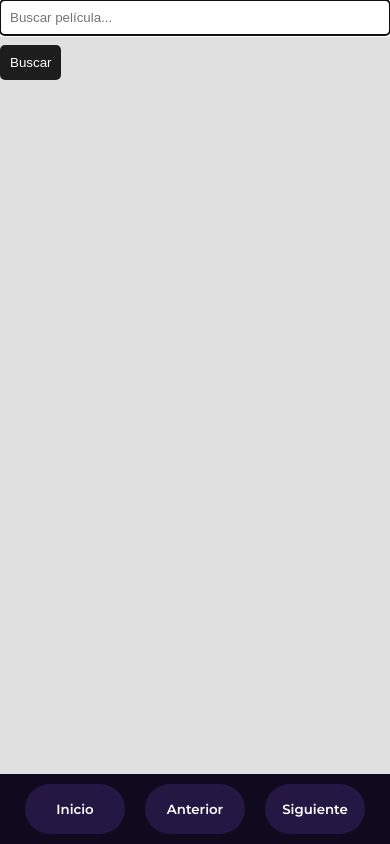
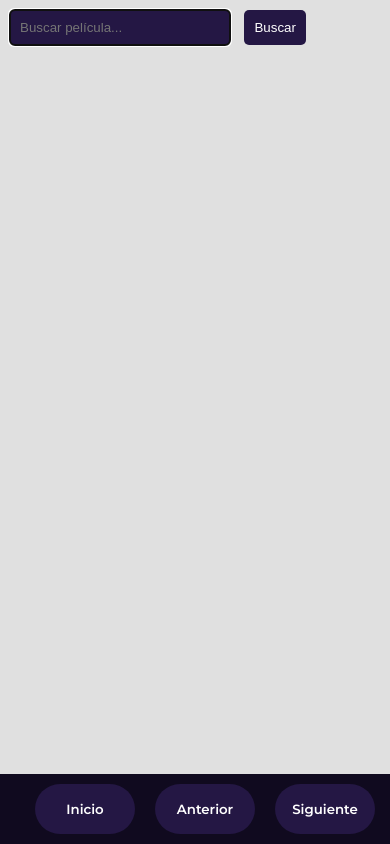
Before and after one commit to RSalasOrozco/Prueba-de-como-conectarse-a-una-API-TMDB, a website: page Proyecto/index.html in a window 390 px wide. Drawn offline with Linux system fonts and the light colour scheme; no server answers.

```diff
--- a/estilos.css
+++ b/Proyecto/estilos.css
@@ -1,13 +1,8 @@
-* {
-  margin: 0;
-  padding: 0;
-  box-sizing: border-box;
-}
-
 body {
   font-family: "Montserrat", sans-serif;
   background: #e0e0e0;
   color: #1d1d1d;
+  margin: 0;
 }
 
 .contenedor {
@@ -89,17 +84,29 @@
 }
 
 #searchInput {
-  width: 100%;
+  width: 200px;
   padding: 10px;
   border: none;
   border-radius: 5px;
-  margin-bottom: 10px;
+  margin: 10px;
+  background: #241744;
+  color: #fff;
 }
 #searchButton {
   padding: 10px;
   border: none;
   border-radius: 5px;
-  background: #1d1d1d;
+  background: #241744;
   color: #fff;
   cursor: pointer;
 }
+
+@media (max-width: 640px) {
+  .movie-grid {
+    grid-template-columns: 1fr;
+  }
+
+  .movie-poster {
+    height: 300px;
+  }
+}
--- /dev/null
+++ b/package.json
@@ -0,0 +1,5 @@
+{
+  "dependencies": {
+    "bootstrap": "^5.3.3"
+  }
+}
```
Also changed, not shown: Proyecto/app+.js (renamed from app+.js), Proyecto/index.html (renamed from index.html), 2 other files.
